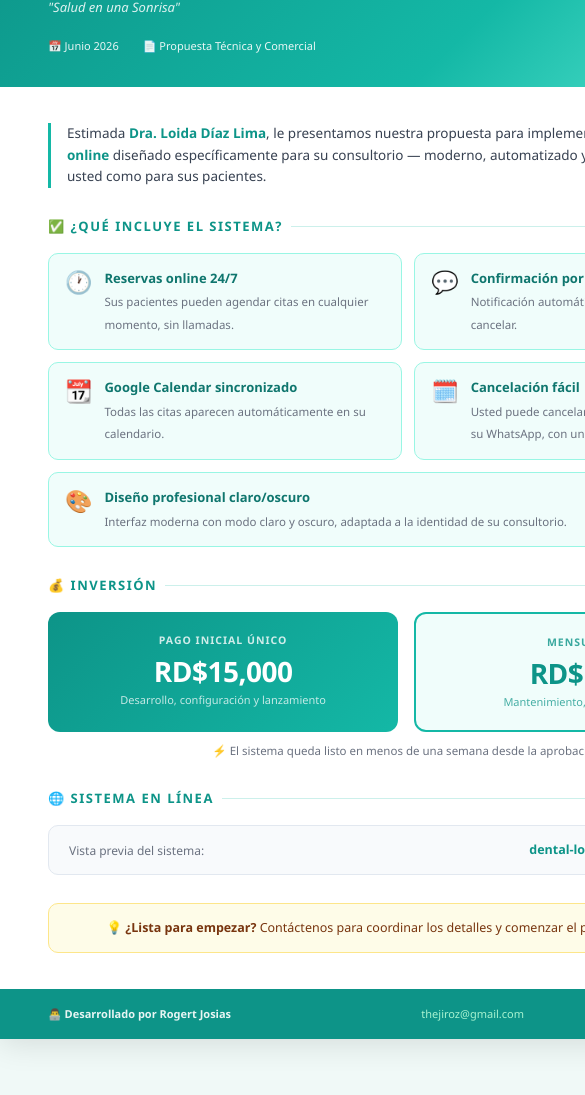
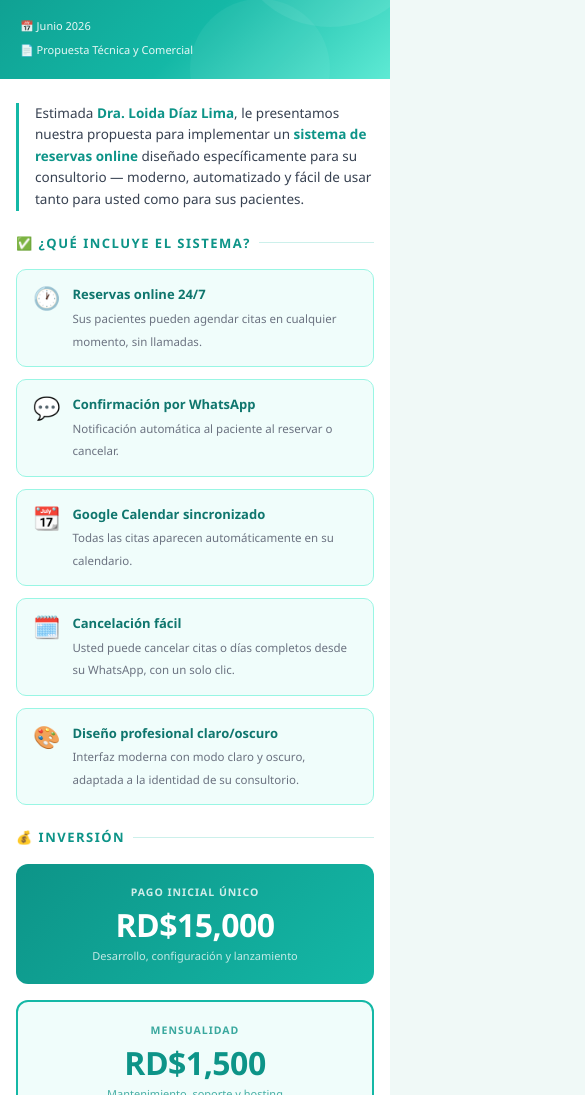
Before and after one commit to Jiroz07/propuesta-dental-loida, a plain HTML site: page index.html in a window 390 px wide. Shown: the part 133-1228 px from the top of the page, 585 px wide, since content can reach past the window. Drawn offline with Linux system fonts and the light colour scheme.

Commit message:
Make proposal page responsive for mobile

```diff
--- a/index.html
+++ b/index.html
@@ -224,6 +224,51 @@
       body { padding: 24px 0 40px; }
       .page { box-shadow: 0 4px 32px rgba(0,0,0,0.12); border-radius: 4px; }
     }
+    @media (max-width: 600px) {
+      .page {
+        width: 100%;
+        border-radius: 0;
+        box-shadow: none;
+      }
+      body { padding: 0 0 32px; }
+      header {
+        padding: 24px 20px 20px;
+      }
+      header h1 {
+        font-size: 18px;
+      }
+      .header-meta {
+        flex-direction: column;
+        gap: 6px;
+      }
+      main {
+        padding: 24px 16px;
+        gap: 22px;
+      }
+      .features-grid {
+        grid-template-columns: 1fr;
+      }
+      .feature-card[style] {
+        grid-column: auto !important;
+      }
+      .investment-row {
+        flex-direction: column;
+      }
+      .inv-card .inv-amount {
+        font-size: 32px;
+      }
+      .web-box {
+        flex-direction: column;
+        gap: 8px;
+        text-align: center;
+      }
+      footer {
+        flex-direction: column;
+        gap: 6px;
+        text-align: center;
+        padding: 16px 20px;
+      }
+    }
   </style>
 </head>
 <body>
```
